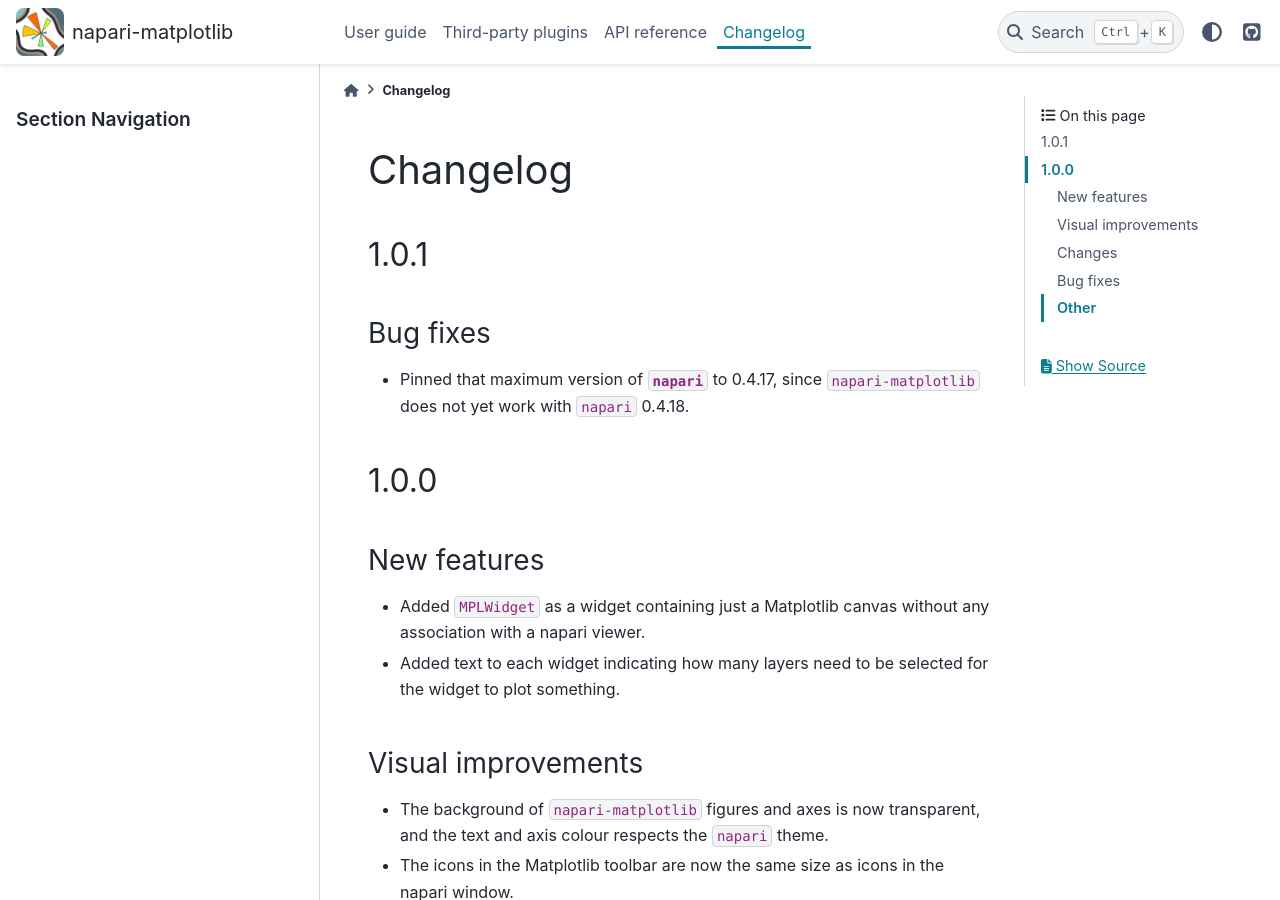
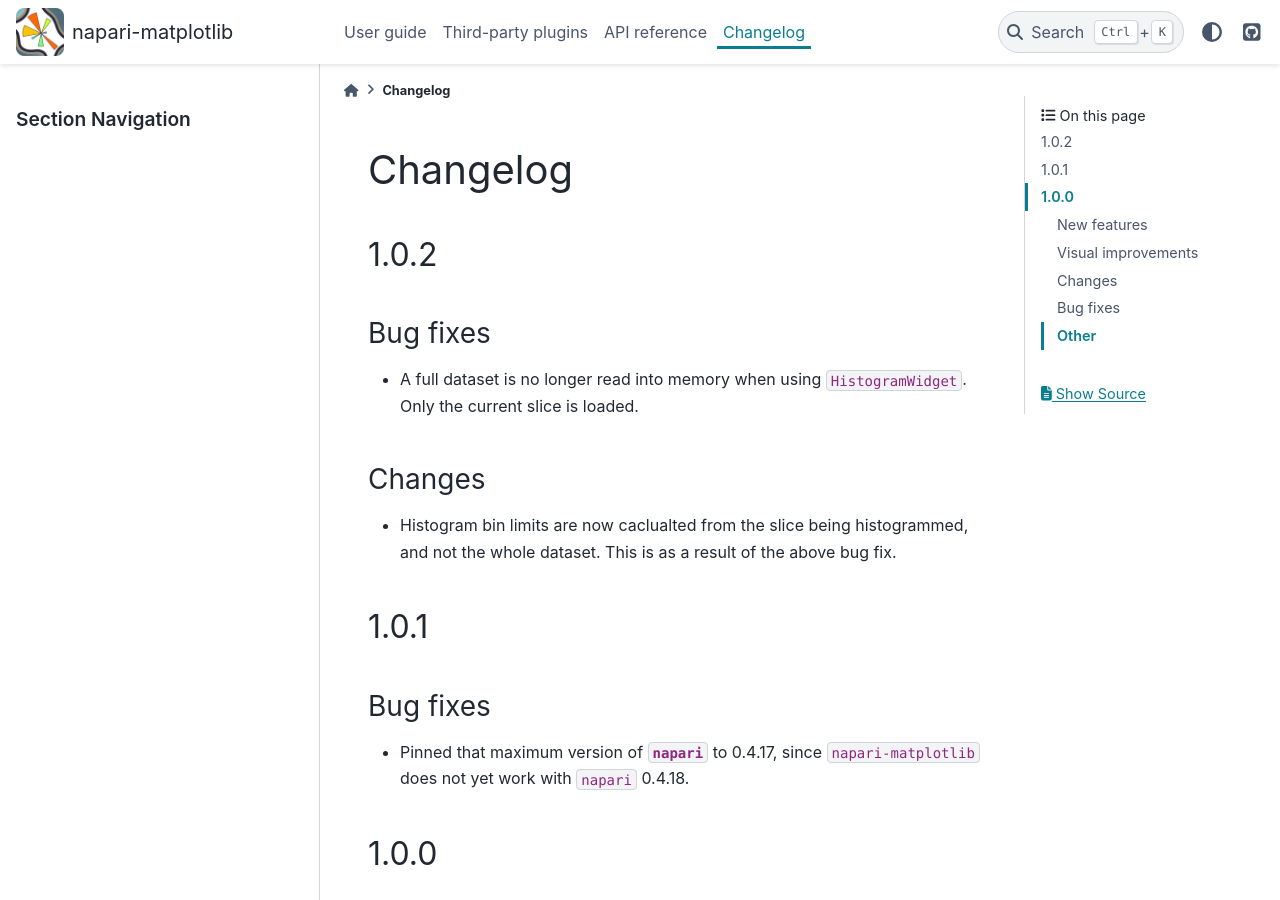
Before and after one commit to matplotlib/napari-matplotlib, a Sphinx documentation site: the page built from docs/changelog.rst, in a window 1280 px wide and 900 px high. Built offline with Sphinx 7.4.7 and the PyData theme 0.15.4, drawn with Linux system fonts in a browser that asks for light colours; pages that are not in the unit, such as notebooks, are missing from menus.

Commit message:
Add changelog

```diff
--- a/docs/changelog.rst
+++ b/docs/changelog.rst
@@ -1,5 +1,16 @@
 Changelog
 =========
+1.0.2
+-----
+Bug fixes
+~~~~~~~~~
+- A full dataset is no longer read into memory when using ``HistogramWidget``.
+  Only the current slice is loaded.
+
+Changes
+~~~~~~~
+- Histogram bin limits are now caclualted from the slice being histogrammed, and
+  not the whole dataset. This is as a result of the above bug fix.
 
 1.0.1
 -----
```
